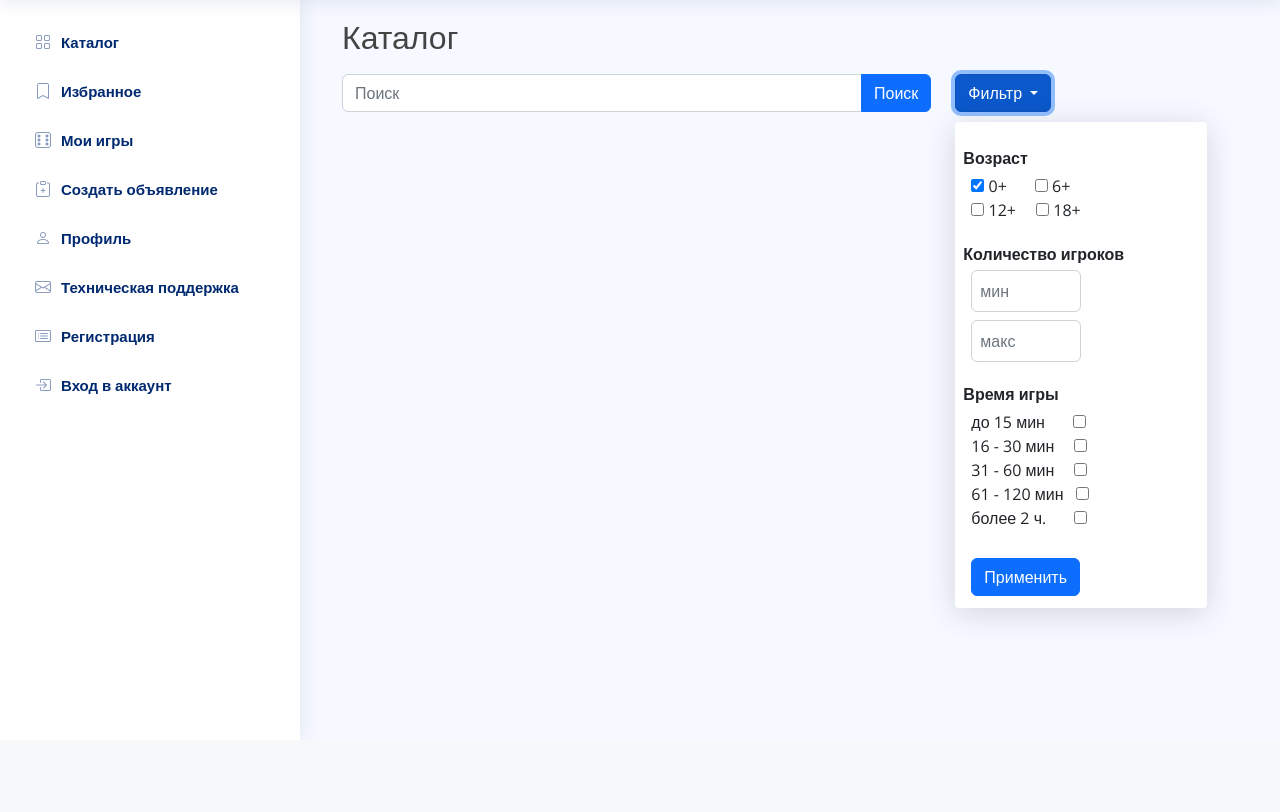
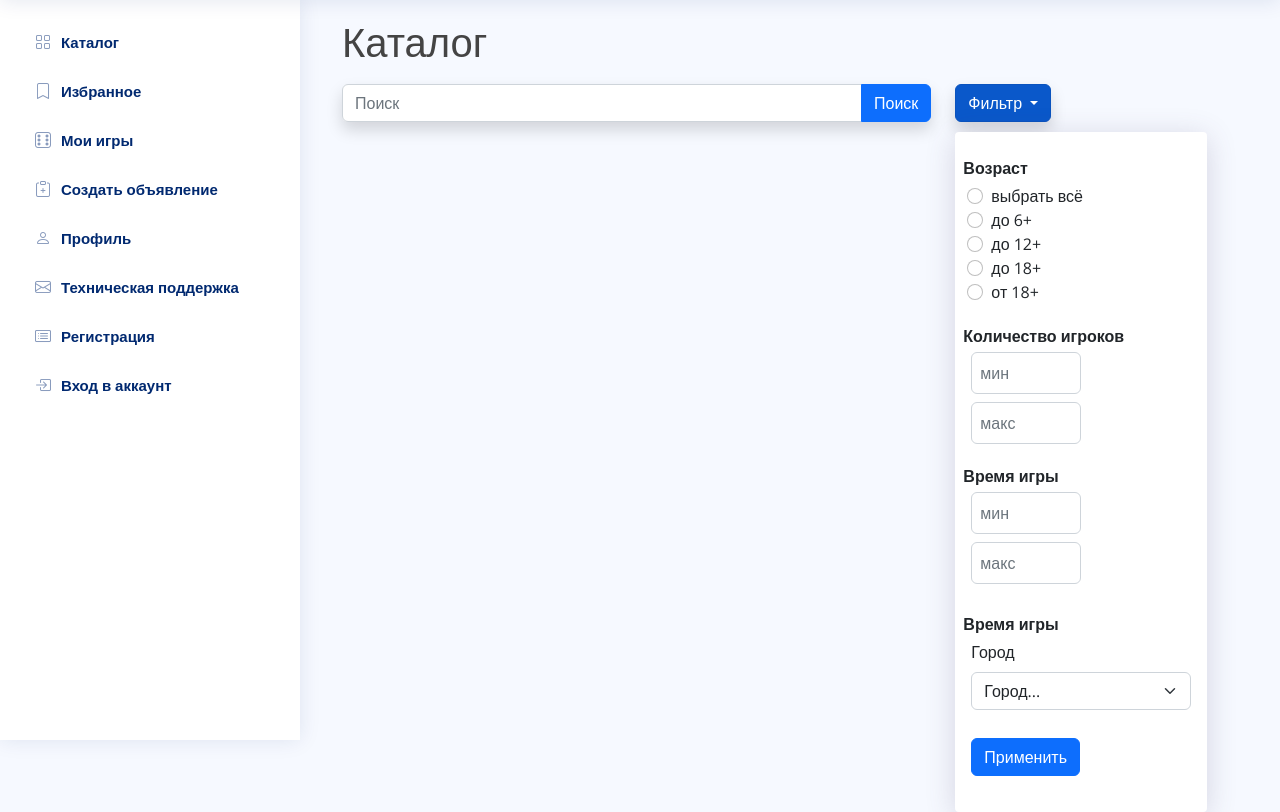
Before and after one commit to denisovv2001/trpo-pro, a PHP site: page /catalog.php in a window 1280 px wide, after a click on "Фильтр". Shown: the part 60-872 px from the top of the page. Before the commit the page ends 783 px from the top, so only its background shows below. Run offline with PHP 8.4, Linux system fonts and the light colour scheme; data that the repository does not hold is empty; some libraries are stand-ins or nearby versions.

Commit message:
добавил поиск и 1 файл для подкл к БД

```diff
--- a/catalog.php
+++ b/catalog.php
@@ -1,5 +1,6 @@
 <?php
 include 'header.php'; //подключение шапки
+include 'forms/conect.php';
 ?>
 
 <main id="main" class="main">
@@ -8,77 +9,99 @@
   ?>
   <div class="container">
     <div class="row">
-      <h2> Каталог </h2>
+      <h1> Каталог </h1>
       <div class="col-lg-8">
 
         <!-- Строка поиска -->
-        <form class="search-form d-flex align-items-center mt-2" method="POST" action="#">
-          <div class="input-group mb-3">
-            <input type="text" class="form-control" placeholder="Поиск" aria-label="Поиск" aria-describedby="button-addon2">
-            <button class="btn btn-primary" type="button" id="button-addon2">Поиск</button>
+        <form class="search-form d-flex align-items-center mt-2 " method="POST" action="catalog-search-BD.php">
+          <div class="input-group mb-3 shadow p-0 mb-1 bg-body rounded">
+            <input type="search" name = "search" class="form-control " placeholder="Поиск" aria-label="Поиск" aria-describedby="button-addon2">
+            <button class="btn btn-primary" type="submit" id="button-addon2">Поиск</button>
           </div>
         </form>
       </div>
 
       <!-- Кнопка фильтр  -->
       <div class="col-lg-4 mt-2">
-        <div class="dropdown">
-          <button type="button" class="btn btn-primary dropdown-toggle " data-bs-toggle="dropdown" aria-expanded="false" data-bs-auto-close="outside"> Фильтр </button>
+        <div class="dropdown" >
+          <button type="button" class="btn btn-primary dropdown-toggle shadow" data-bs-toggle="dropdown" aria-expanded="false" data-bs-auto-close="outside"> Фильтр </button>
           <form class="dropdown-menu p-2 mt-2">
+            <!-- Возраст -->
             <p class="mt-3 mb-1"><strong>Возраст</strong></p>
             <div class="mb-2">
+              <div class="form-check p-1 pt-0 mx-4">
+                <!-- <label class="me-4"><input class = "form-check-input"type="checkbox" id="contactChoice1" name="zero"  > 0+</label>
+                <label><input type="checkbox" id="contactChoice1" name="six"> 6+</label>
+                <br>
+                <label class="me-3"><input type="checkbox" id="contactChoice1" name="twelve"> 12+</label>
+                <label><input type="checkbox" id="contactChoice1" name="eighteen"> 18+</label> -->
+                <input class="form-check-input" type="radio" name="all_age" id="flexRadioDefault1">
+                <label class="form-check-label" for="flexRadioDefault1">
+                  выбрать всё
+                </label>
+                <br>
+                <input class="form-check-input" type="radio" name="six_age" id="flexRadioDefault1">
+                <label class="form-check-label" for="flexRadioDefault1">
+                  до 6+
+                </label>
+                <br>
+                <input class="form-check-input" type="radio" name="twelve_age" id="flexRadioDefault1">
+                <label class="form-check-label" for="flexRadioDefault1">
+                  до 12+
+                </label>
+                <br>
+                <input class="form-check-input" type="radio" name="ething_age" id="flexRadioDefault1">
+                <label class="form-check-label" for="flexRadioDefault1">
+                  до 18+
+                </label>
+                <br>
+                <input class="form-check-input" type="radio" name="flexRadioDefault" id="flexRadioDefault1">
+                <label class="form-check-label" for="flexRadioDefault1">
+                  от 18+
+                </label>
+              </div>
+            </div>
+            <!-- Количество игроков -->
+            <p class="mt-3 mb-1"><strong>Количество игроков</strong></p>
+            <div class="mb-4">
               <div class="form-check p-1 pt-0 mx-1">
-
-                <input type="checkbox" id="contactChoice1" name="zero" checked>
-                <label for="contactChoice1" class="me-4">0+</label>
-
-                <input type="checkbox" id="contactChoice1" name="six">
-                <label for="contactChoice1">6+</label>
-                <br>
-                <input type="checkbox" id="contactChoice1" name="twelve">
-                <label for="contactChoice1" class="me-3">12+</label>
-
-                <input type="checkbox" id="contactChoice1" name="eighteen">
-                <label for="contactChoice1">18+</label>
+                <input type="text" id="contactChoice1" name="min_player" placeholder="мин" class="form-control  w-50 p-2">
+                <input type="text" id="contactChoice1" name="max_player" placeholder="макс" class="form-control  w-50 p-2 mt-2 mb-0 ">
+              </div>
+              <!-- Время игры -->
+              <p class="mt-3 mb-1"><strong>Время игры</strong></p>
+            <div class="mb-4">
+              <div class="form-check p-1 pt-0 mx-1">
+                <input type="text" id="contactChoice1" name="min_time" placeholder="мин" class="form-control  w-50 p-2">
+                <input type="text" id="contactChoice1" name="max_time" placeholder="макс" class="form-control  w-50 p-2 mt-2 mb-0 ">
+              </div>
+            </div>
+            <!-- Город  -->
+            <p class="mt-3 mb-1"><strong>Время игры</strong></p>
+            <div class="mb-4">
+              <div class="form-check p-1 pt-0 mx-1">
+                <label for="city" class="form-label">Город</label>
+                <select class="form-select" id="city" required="" name="city_choice">
+                <option value="">Город...</option>
+                <option>Москва</option>
+                <option>Санкт-Петербург</option>
+                <option>Волгоград</option>
+                <option>Екатеринбург</option>
+                <option>Казань</option>
+                <option>Нижний Новгород</option>
+                <option>Новосибирск</option>
+                <option>Омск</option>
+                <option>Ростов-на-Дону</option>
+                <option>Самара</option>
+                <option>Уфа</option>
+                <option>Челябинск</option>
+                </select>
+                <div class="invalid-feedback">
+                Пожалуйста, выберите действующий город.
+                </div>
               </div>
             </div>
 
-
-            <p class="mt-3 mb-1"><strong>Количество игроков</strong></p>
-            <div class="mb-4">
-              <div class="form-check p-1 pt-0 mx-1">
-
-                <input type="text" id="contactChoice1" name="contact" placeholder="мин" class="form-control  w-50 p-2">
-
-                <input type="text" id="contactChoice1" name="contact" placeholder="макс" class="form-control  w-50 p-2 mt-2 mb-0 ">
-              </div>
-
-              <p class="mt-3 mb-1"><strong>Время игры</strong></p>
-              <div class="mb-4">
-                <div class="form-check p-1 pt-0 mx-1">
-
-
-                  <label for="contactChoice1" class="me-4">до 15 мин</label>
-                  <input type="checkbox" id="contactChoice1" name="eighteen">
-                  <br>
-
-                  <label for="contactChoice1" class="me-3">16 - 30 мин</label>
-                  <input type="checkbox" id="contactChoice1" name="eighteen">
-                  <br>
-
-                  <label for="contactChoice1" class="me-3">31 - 60 мин</label>
-                  <input type="checkbox" id="contactChoice1" name="eighteen">
-                  <br>
-
-                  <label for="contactChoice1" class="me-2">61 - 120 мин</label>
-                  <input type="checkbox" id="contactChoice1" name="eighteen">
-                  <br>
-
-                  <label for="contactChoice1" class="me-4">более 2 ч.</label>
-                  <input type="checkbox" id="contactChoice1" name="eighteen">
-                </div>
-              </div>
-            </div>
 
             <button type="submit" class="btn btn-primary ms-2 mb-1">Применить</button>
           </form>
@@ -90,22 +113,20 @@
     <!-- Ссылка на пояснение: https://getbootstrap.su/docs/5.2/layout/grid/#ряд-колонок -->
     <div class="row row-cols-3">
       <?php
-
-      // $mysqli = new mysqli('localhost', 'root', 'root', 'pstgu');
-
-      $mysqli = new mysqli('mysql-182064.srv.hoster.ru','srv182064_pstgu','pstgu2022','srv182064_pstgu_new');
-      mysqli_set_charset($mysqli, 'utf8'); //чинит кодировку
-
-
-      $result = $mysqli->query('SELECT * FROM `game ad`'); //забираю данные из БД
+      $result = $mysql->query('SELECT * FROM `game ad`'); //забираю данные из БД
 
       while ($row = $result->fetch_assoc()) // получаем все строки в цикле по одной
       {
         $name_game = $row['game name']; //название игры
         $city = $row['sity']; //город
-        $barter = 'бесплатно'; //способ обмена
+        $barter = $row['present']; //способ обмена настолкой
+        if($barter == 1)
+          $barter = "бесплатно";
+        else
+          $barter = "обмен";
+
         echo '<div class="col mt-3 col-12-sm text-start" style="border-radius: 20px;">
-            <div class="card card_game" style="width: 18rem;">
+            <div class="card card_game shadow-lg " style="width: 18rem;">
             <a href="product_card.php" class="btn"> <img src="assets/img/game_of_trons.jpg" class="card-img-top" alt="..."></a>
             <div class="card-body text-start">
             <h5 class="card-title fw-weight-bolder text-capitalize">' . $name_game . '</h5>
@@ -117,9 +138,8 @@
           </div>';
       }
 
-
       $result->free();
-      $mysqli->close();
+      $mysql->close();
       ?>
     </div>
 </main>
--- /dev/null
+++ b/forms/conect.php
@@ -0,0 +1,9 @@
+<?php
+    $mysql = new mysqli('localhost', 'root', 'root', 'pstgu');
+    //$mysqli = new mysqli('mysql-182064.srv.hoster.ru','srv182064_pstgu','pstgu2022','srv182064_pstgu_new');
+    mysqli_set_charset($mysql, 'utf8'); //чинит кодировку
+
+    if(!$mysql){
+        die('БД не подключена');
+    }
+?>
```
Also changed, not shown: catalog-search-BD.php (added, +151 -0 lines), forms/contact.php (deleted, +0 -41 lines), forms/Readme.txt (deleted).
